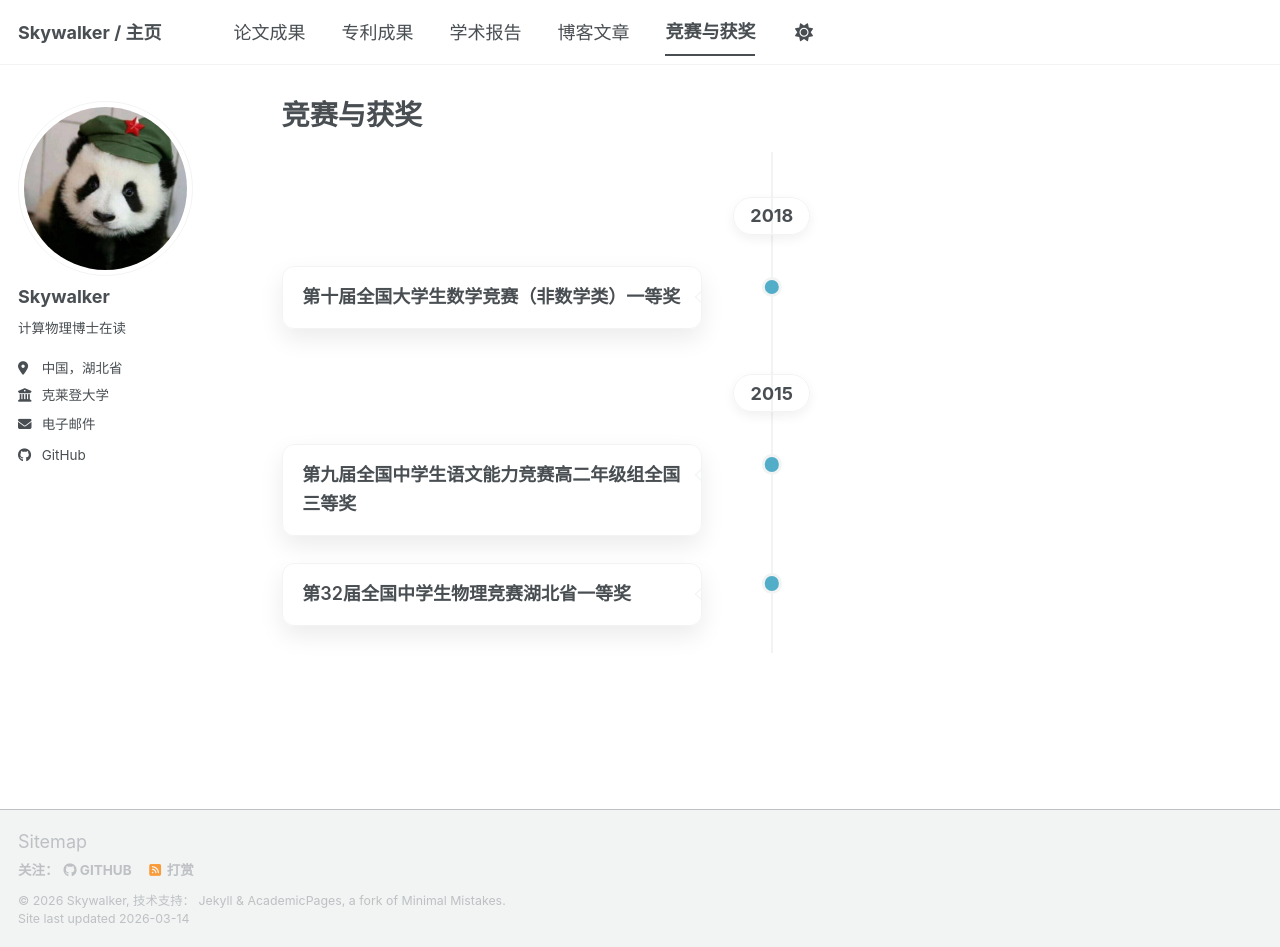
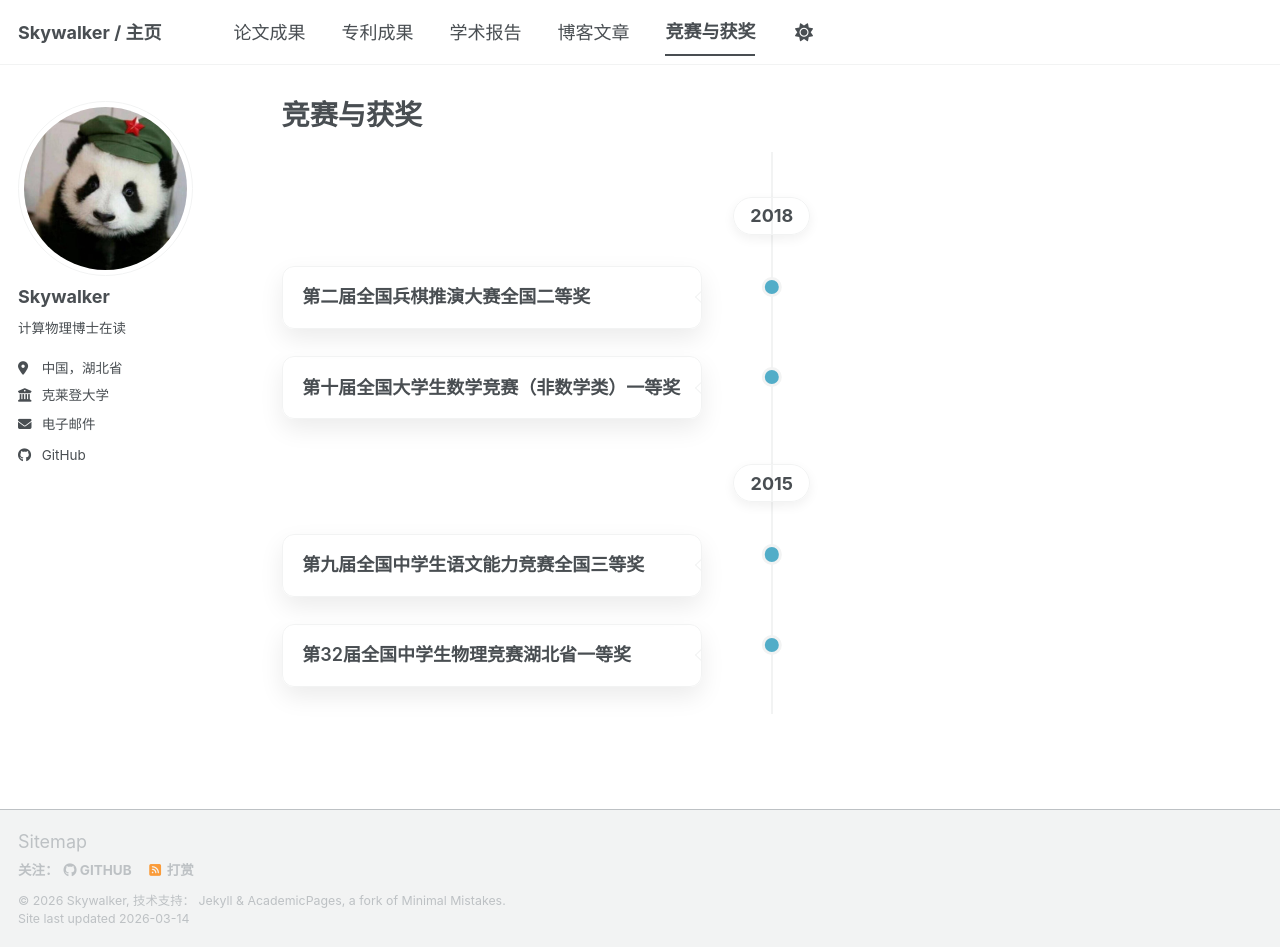
Before and after one commit to cn-skywalker/cn-skywalker.github.io, a Jekyll site: the page built from _pages/awards.html, in a window 1280 px wide and 947 px high. Built offline with Jekyll 4.4.1, drawn with Linux system fonts in a browser that asks for light colours; a script bundle is joined from its source files by our own code; library files that are not in the unit come from our copies.

Commit message:
更新获奖信息，修正语文能力竞赛标题并添加兵棋推演大赛二等奖记录

```diff
--- a/_data/awards.yml
+++ b/_data/awards.yml
@@ -1,9 +1,12 @@
 - title: "第32届全国中学生物理竞赛湖北省一等奖"
   year: 2015
   category: "竞赛"
-- title: "第九届全国中学生语文能力竞赛高二年级组全国三等奖"
+- title: "第九届全国中学生语文能力竞赛全国三等奖"
   year: 2015
   category: "竞赛"
 - title: "第十届全国大学生数学竞赛（非数学类）一等奖"
   year: 2018
   category: "竞赛"
+- title: "第二届全国兵棋推演大赛全国二等奖"
+  year: 2018
+  category: "竞赛"
```
